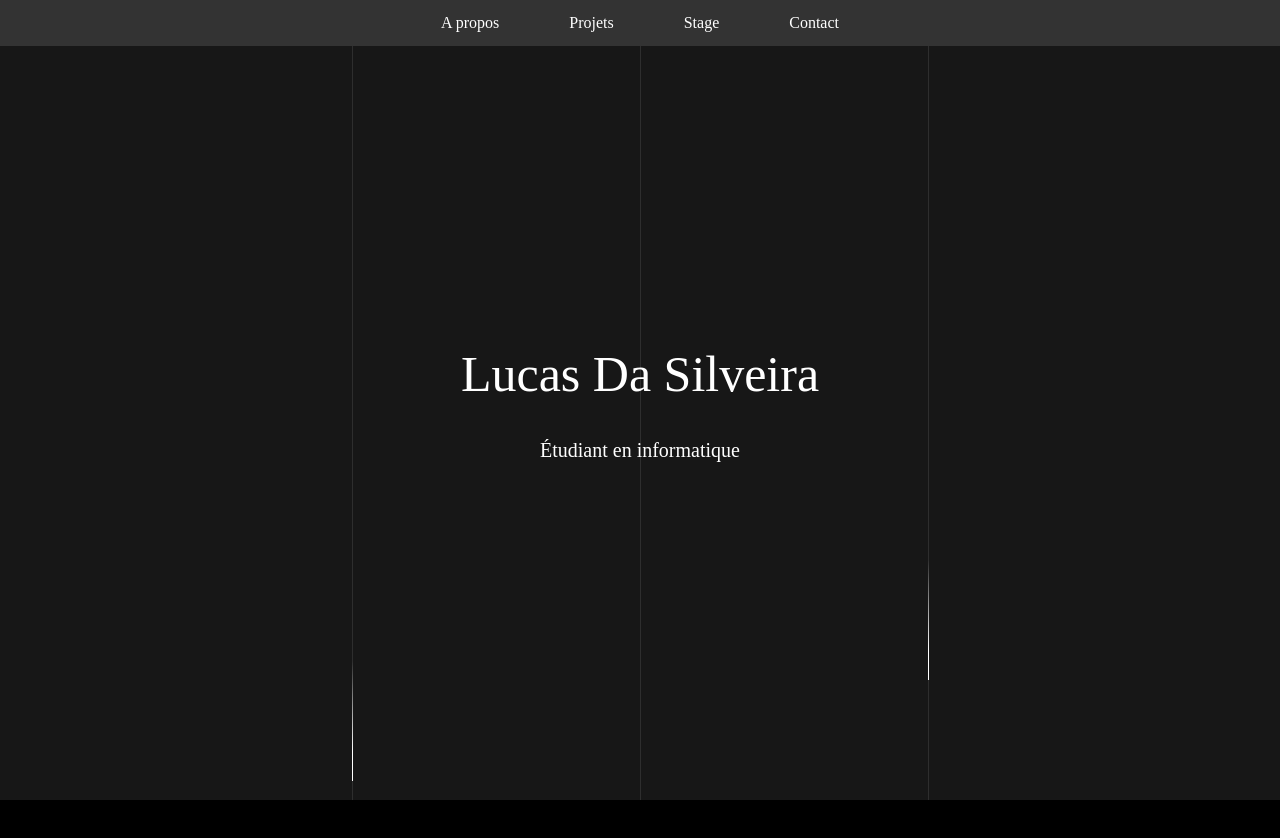
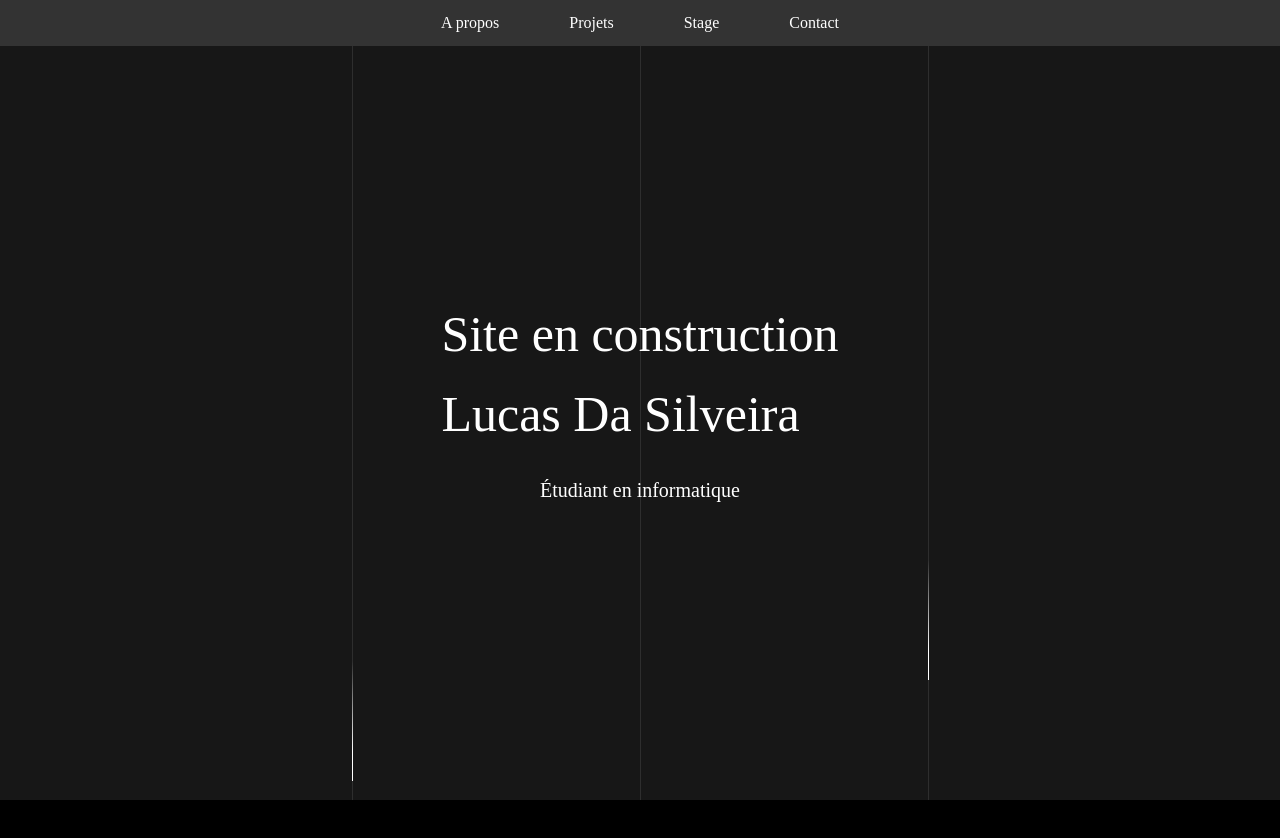
Before and after one commit to Lucas-Da-Silveira/Portfolio, a plain HTML site: page index.html in a window 1280 px wide. Shown: the top 838 px of the page. Drawn offline with Linux system fonts and the light colour scheme.

Commit message:
Update index.html

```diff
--- a/index.html
+++ b/index.html
@@ -20,6 +20,7 @@
     <div class="titleContainer">
         <div class="nameContainer">
             <div id="name">
+                <p>Site en construction</p>
                 <p>Lucas Da Silveira</p>
             </div>
             <div id="description">
@@ -36,7 +37,7 @@
 
 
 </header>
-
+<! --
 <main>
 
     <section id="about">
@@ -60,6 +61,7 @@
     </section>
 
 </main>
+-->
 <footer>
     <p>Copyright &copy; 2024 Lucas-Da-Silveira</p>
 </footer>
```
